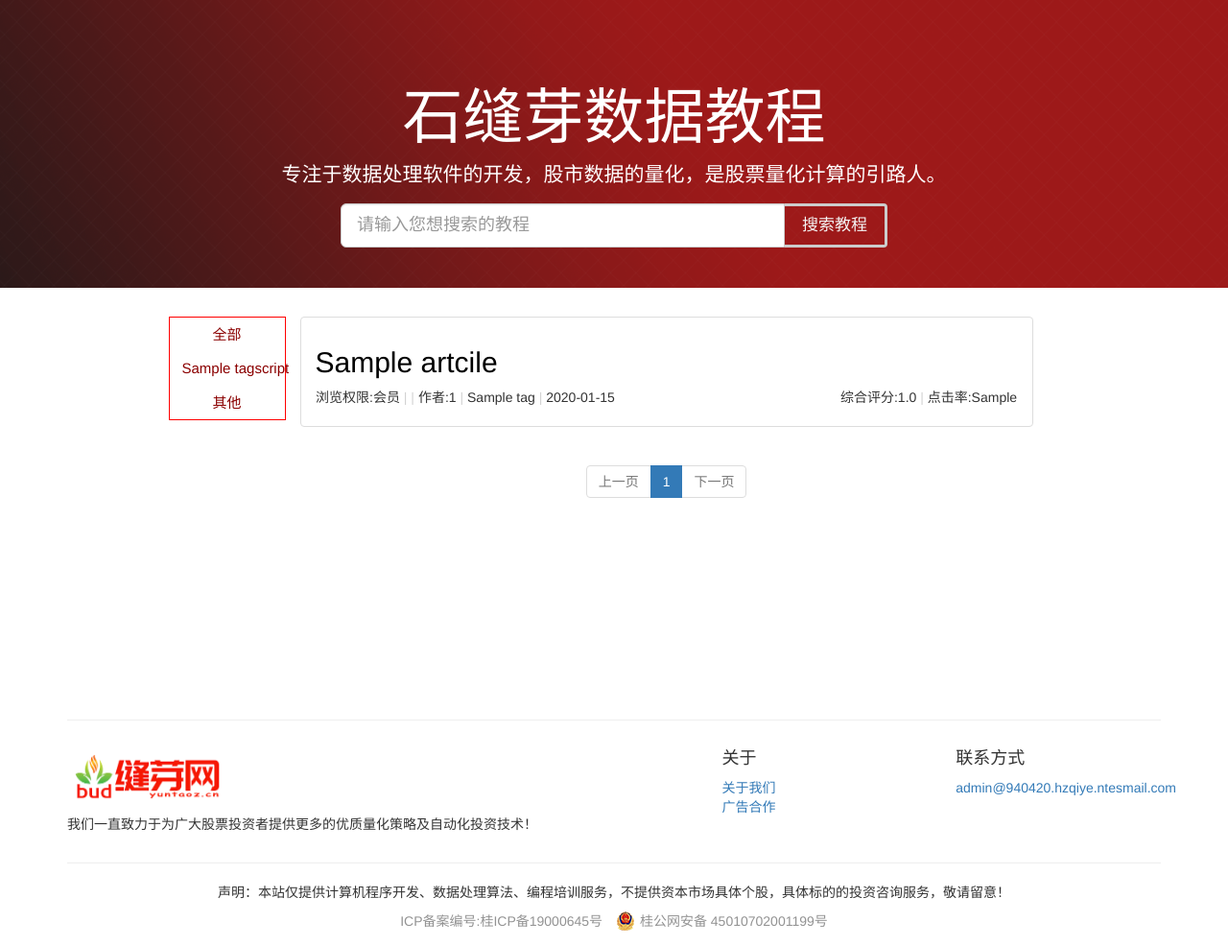
After one commit to sabercc0805/django-shares-plat, a Django app: template WeChat/templates/articlenew.html in a window 1280 px wide. The commit adds this page. Shown: the whole page at 96% size. Run offline with Django 3.2, Linux system fonts and the light colour scheme; the template is opened without the code that fills it: most values are stand-ins (such as "Sample title", 1, 10 or a date in 2020); some libraries are stand-ins or nearby versions.

Commit message:
技术教程目录优化

```diff
--- a/WeChat/User/forms.py
+++ b/WeChat/User/forms.py
@@ -25,6 +25,8 @@ class UserInfoForm(forms.Form):
                                    widget=forms.TextInput(attrs={'class': 'form-control', 'readonly': 'readonly'}))
     level = forms.CharField(label="会员级别", max_length=128,
                                    widget=forms.TextInput(attrs={'class': 'form-control', 'readonly': 'readonly'}))
+    coin = forms.CharField(label="缝芽币", max_length=24,
+                            widget=forms.TextInput(attrs={'class': 'form-control', 'readonly': 'readonly'}))
     phonenum = forms.CharField(label="手机号", max_length=11,min_length=11,widget=forms.TextInput(attrs={'class': 'form-control'}))
     email = forms.EmailField(label="Email",widget=forms.EmailInput(attrs={'class': 'form-control'}))
 
@@ -59,7 +61,7 @@ class ChangePwdForm(forms.Form):
 
 
 class RegisterForm(forms.Form):
-    username = forms.CharField(label="用户名", max_length=128, widget=forms.TextInput(attrs={'class': 'form-control'}))
+    username = forms.CharField(label="用户名", max_length=128,min_length=5, widget=forms.TextInput(attrs={'class': 'form-control','placeholder': "用户名长度大于5字符小于20字符",}))
     password1 = forms.CharField(label="密码", max_length=48, widget=forms.PasswordInput(attrs={'class': 'form-control'}))
     password2 = forms.CharField(label="确认密码", max_length=48,widget=forms.PasswordInput(attrs={'class': 'form-control'}))
     phonenumber = forms.EmailField(label="Email", widget=forms.EmailInput(attrs={'class': 'form-control','placeholder': "目前唯一找回密码的验证方式，请认真填写！",}))
--- /dev/null
+++ b/WeChat/User/templatetags/templatefilter.py
@@ -0,0 +1,6 @@
+from django import template
+register = template.Library()
+
+@register.filter
+def division(value):
+    return round((value / 10),1)
--- a/WeChat/WeChat/settings.py
+++ b/WeChat/WeChat/settings.py
@@ -37,6 +37,7 @@ INSTALLED_APPS = [
     'django.contrib.sessions',
     'django.contrib.messages',
     'django.contrib.staticfiles',
+    'User.templatetags',
     'User',
     'captcha',
     'superuser',
@@ -127,6 +128,10 @@ USE_L10N = True
 USE_TZ = True
 
 
+# session 设置
+SESSION_COOKIE_AGE = 60 * 30 # 设置过期时间10分钟，默认为两周
+SESSION_SAVE_EVERY_REQUEST = True
+SESSION_EXPIRE_AT_BROWSER_CLOSE = True  # 设置关闭浏览器时失效
 # Static files (CSS, JavaScript, Images)
 # https://docs.djangoproject.com/en/2.1/howto/static-files/
 
--- a/WeChat/templates/articlecontent.html
+++ b/WeChat/templates/articlecontent.html
@@ -11,7 +11,7 @@
             <HR>
             <div class="row clearfix">
                 <nav style="text-align: center">
-                    <div class="div-inline">作者：{{ userid }}  时间：{{ createtime }}  点击率：{{ clickrate }}</div>
+                    <div class="div-inline">作者:{{ userid }}&nbsp;  时间:{{ createtime | date:'Y-m-d H:i:s' }}  &nbsp;点击率:{{ clickrate }}</div>
                 </nav>
             </div>
             <BR>
--- a/WeChat/templates/articlemanage.html
+++ b/WeChat/templates/articlemanage.html
@@ -18,7 +18,7 @@
                                 <a class="badge" href="/articledelete/?articletitle={{ artcile.title }}">删除</a>
                                 <a class="badge" href="/articlemodify/?articletitle={{ artcile.title }}">修改</a>
                                 <p class="badge">作者:{{ artcile.userid }}</p>
-		                        {{ artcile.title }}
+                                {{ artcile.title }}
                             </li>
                         {% endfor %}
                     </ul>
--- /dev/null
+++ b/WeChat/templates/articlenew.html
@@ -0,0 +1,266 @@
+{% extends 'base.html' %}
+{% load staticfiles %}
+{% load templatefilter %}
+{% block title %}技术中心{% endblock %}
+
+{% block css %}
+    <style xmlns="http://www.w3.org/1999/html">
+    .bg {
+            background:url({% static 'images/bk.png' %}) no-repeat center;
+            background-size:cover;
+    }
+
+    .sign-button{
+        background-color:rgba(0,0,0,0);
+        outline: none;
+        color: whitesmoke;
+        border-width: 3px;
+    }
+    .sign-button:hover{
+        background-color:white;
+        outline: none;
+        color: darkred;
+       border-width: 3px;
+        border-color:whitesmoke;
+    }
+
+    .class-button{
+        background-color:rgba(0,0,0,0);
+        outline: none;
+        color: darkred;
+        border-width: 1px;
+        border-color:rgba(0,0,0,0);
+        border-Radius:0px;
+        font-size: 15px;
+    }
+    .class-button:hover{
+        background-color:red;
+        outline: none;
+        color: white;
+       border-width: 1px;
+        border-color:whitesmoke;
+        border-Radius:0px;
+        font-size: 15px;
+    }
+
+    .class-button:focus{
+        background-color:red;
+        outline: none;
+        color: white;
+       border-width: 1px;
+        border-color:whitesmoke;
+        border-Radius:0px;
+        font-size: 15px;
+    }
+
+    .btn-primary:active{
+        background-color:red!important;
+        outline: none;
+        color: white;
+       border-width: 1px;
+        border-color:whitesmoke;
+        border-Radius:0px;
+        font-size: 15px;
+    }
+
+    .article-a:link{color:black}
+     .article-a:visited{color:black}
+    .article-a:hover{color:darkred;
+        text-decoration: none;
+    }
+
+    ul li{list-style: none}
+
+    #find{
+        background-color: rgba(0,0,0,0);
+        border: none;
+        font-size: 17px;
+    }
+
+    #find:focus{
+        outline: none;
+    }
+
+    </style>
+{%  endblock %}
+
+{% block content %}
+    <header class="jumbotron masthead bg" style="height: 300px">
+    <div class="container">
+        <br/>
+      <h1 class="text-center" style="color: white">石缝芽数据教程</h1>
+      <p class="lead text-center" style="color: white">专注于数据处理软件的开发，股市数据的量化，是股票量化计算的引路人。</p>
+       <p class="lead text-center">
+        <form method="post"  action="/article/?tag={{ tag }}">
+            <div class="input-group col-md-6 col-md-offset-3">
+                <input name="searchinfo" type="text" class="form-control input-lg" autocomplete="off" placeholder="请输入您想搜索的教程" value={{ search }}>
+                <span class="input-group-addon btn btn-outline sign-button"><input type="submit" value="搜索教程" id="find"></span>
+            </div>
+        </form>
+    </p>
+    </div>
+  </header>
+
+    <div class="row">
+        <div class="col-md-3" id="classbar">
+            <div class="pull-right" style="width: 150px;height: 360px;float: left;left: 0;">
+                <ul class="pull-right" style="margin:0; padding:0;width:122px;border-color:red;border-width: 1px;border-style: solid">
+                    {% if tag == '全部' %}
+                        <li><a  class="btn btn-danger class-button active" style="width:120px" href="/article/?tag=全部&searchinfo={{ search }}">全部</a></li>
+                    {% else %}
+                         <li><a  class="btn btn-danger class-button" style="width:120px" href="/article/?tag=全部&searchinfo={{ search }}">全部</a></li>
+                    {% endif %}
+                    {% for tagscript in tag_list %}
+                        {% if tagscript.name == tag %}
+                            <li><a  class="btn btn-danger class-button active" style="width:120px" href="/article/?tag={{ tagscript.name  }}&searchinfo={{ search }}">{{ tagscript.name }}</a></li>
+                        {% else %}
+                            <li><a class="btn btn-danger class-button" style="width:120px" href="/article/?tag={{ tagscript.name  }}&searchinfo={{ search }}">{{ tagscript.name }}</a></li>
+                        {% endif %}
+                    {% endfor %}
+                    {% if tag == '其他' %}
+                         <li><a  class="btn btn-danger class-button active" style="width:120px" href="/article/?tag=其他&searchinfo={{ search }}">其他</a></li>
+                    {% else %}
+                         <li><a  class="btn btn-danger class-button" style="width:120px" href="/article/?tag=其他&searchinfo={{ search }}">其他</a></li>
+                    {% endif %}
+                </ul>
+            </div>
+        </div>
+        <div class="col-md-7">
+            <div class="row clearfix">
+                <ul class="list-group">
+                        {% for artcile in article_list %}
+                            <li class="list-group-item">
+                                <div>
+                                    <h2>
+                                        <a class="center-block text-left article-a" href="/articlecontent/?title={{ artcile.title }}&currentPage={{ currentPage }}">{{ artcile.title }}</a>
+                                    </h2>
+                                </div>
+                                <div class="row">
+                                    {% if artcile.right == 0 %}
+                                        <p class="pull-left">&nbsp;&nbsp;&nbsp;&nbsp;浏览权限:游客</p>
+                                    {% else %}
+                                        <p class="pull-left">&nbsp;&nbsp;&nbsp;&nbsp;浏览权限:会员</p>
+                                    {% endif %}
+                                    <p class="pull-left" style="color: lightgray">&nbsp;|</p>
+                                    {% if artcile.articlecosttype == 0 %}
+                                        <p class="pull-left">&nbsp;免费</p>
+                                    {% elif artcile.articlecosttype == 1 %}
+                                        <p class="pull-left">&nbsp;积分:{{ artcile.articlecost }}</p>
+                                    {% elif artcile.articlecosttype == 2 %}
+                                        <p class="pull-left">&nbsp;缝芽币:{{ artcile.articlecost }}</p>
+                                    {% endif %}
+                                    <p class="pull-left" style="color: lightgray">&nbsp;|</p>
+                                    <p class="pull-left">&nbsp;作者:{{ artcile.userid }}</p>
+                                <p class="pull-left" style="color: lightgray">&nbsp;|</p>
+                                    <p class="pull-left">&nbsp;{{ artcile.tag }}</p>
+                                <p class="pull-left" style="color: lightgray">&nbsp;|</p>
+                                    <p class="pull-left">&nbsp;{{ artcile.create_time | date:'Y-m-d' }}</p>
+
+                                <p class="pull-right">&nbsp;点击率:{{ artcile.click_nums }}&nbsp;&nbsp;&nbsp;&nbsp;</p>
+                                <p class="pull-right" style="color: lightgray">&nbsp;|</p>
+                                <p class="pull-right">综合评分:{{ artcile.score|division }}</p>
+                                </div>
+                            </li>
+                        {% endfor %}
+                    </ul>
+            </div>
+            <div class="row clearfix">
+                 <nav style="text-align: center">
+                        <ul class="pagination pagination-center" id="pager">
+                                {#上一页按钮开始#}
+                                {# 如果当前页有上一页#}
+                            {% if article_list.has_previous %}
+                                {#  当前页的上一页按钮正常使用#}
+                                <li class="previous"><a href="/article/?page={{ article_list.previous_page_number }}&tag={{ tag }}&searchinfo={{ search }}">上一页</a></li>
+                            {% else %}
+                                {# 当前页的不存在上一页时,上一页的按钮不可用#}
+                                <li class="previous disabled"><a href="#">上一页</a></li>
+                            {% endif %}
+                                {#上一页按钮结束#}
+                                {# 页码开始#}
+                            {% for num in paginator.page_range %}
+                                {% if num == currentPage %}
+                                     <li class="item active"><a href="/article/?page={{ num }}&tag={{ tag }}&searchinfo={{ search }}">{{ num }}</a></li>
+                                {% else %}
+                                     <li class="item"><a href="/article/?page={{ num }}&tag={{ tag }}&searchinfo={{ search }}">{{ num }}</a></li>
+                                {% endif %}
+                             {% endfor %}
+                            {#页码结束#}
+                            {# 下一页按钮开始#}
+                            {% if article_list.has_next %}
+                                <li class="next"><a href="/article/?page={{ article_list.next_page_number }}&tag={{ tag }}&searchinfo={{ search }}">下一页</a></li>
+                            {% else %}
+                                <li class="next disabled"><a href="#">下一页</a></li>
+                            {% endif %}
+                            {# 下一页按钮结束#}
+                        </ul>
+                 </nav>
+            </div>
+        </div>
+    </div>
+
+    <footer class="footer bs-docs-footer" id="foot">
+  <div class="container">
+      <br/>
+      <br/>
+      <hr/>
+    <div class="row footer-top">
+      <div class="col-md-6 col-lg-6">
+        <h5>
+          <img src="{% static 'images/logo.png' %}" style="height: 58px;width: 169px">
+        </h5>
+        <p>我们一直致力于为广大股票投资者提供更多的优质量化策略及自动化投资技术！</p>
+      </div>
+      <div class="col-md-6  col-lg-5 col-lg-offset-1">
+        <div class="row about">
+          <div class="col-sm-6">
+            <h4>关于</h4>
+            <ul class="list-unstyled">
+              <li><a href="/about/">关于我们</a></li>
+              <li><a href="/ad/">广告合作</a></li>
+            </ul>
+          </div>
+          <div class="col-sm-6">
+            <h4>联系方式</h4>
+            <ul class="list-unstyled">
+              <li><a href="mailto:admin@940420.hzqiye.ntesmail.com">admin@940420.hzqiye.ntesmail.com</a></li>
+            </ul>
+          </div>
+        </div>
+
+      </div>
+    </div>
+    <hr/>
+    <div class="row footer-bottom">
+        <p class="text-center">声明：本站仅提供计算机程序开发、数据处理算法、编程培训服务，不提供资本市场具体个股，具体标的的投资咨询服务，敬请留意！</p>
+      <ul class="list-inline text-center">
+        <li><a href="http://gx.beian.miit.gov.cn/" target="_blank" style="display:inline-block;text-decoration:none;height:20px;line-height:20px;"><p style="float:left;height:20px;line-height:20px;margin: 0px 0px 0px 5px; color:#939393;">ICP备案编号:桂ICP备19000645号</p></a></li>
+          <li><a target="_blank" href="http://www.beian.gov.cn/portal/registerSystemInfo?recordcode=45010702001199" style="display:inline-block;text-decoration:none;height:20px;line-height:20px;"><img src="{% static 'images/gh.png' %}" style="float:left;"/><p style="float:left;height:20px;line-height:20px;margin: 0px 0px 0px 5px; color:#939393;">桂公网安备 45010702001199号</p></a></li>
+      </ul>
+    </div>
+  </div>
+</footer>
+{% endblock %}
+
+{% block js %}
+    <script src="http://apps.bdimg.com/libs/jquery/2.1.4/jquery.min.js"></script>
+
+
+    <script type="text/javascript">
+        window.onscroll = function() {
+            var t = document.documentElement.scrollTop || document.body.scrollTop;
+            var b = document.documentElement.scrollHeight || document.body.scrollHeight;
+            var top_div = document.getElementById("classbar");
+            var foot_top = document.getElementById("foot").offsetTop;
+            var top_div_height = top_div.height;
+
+            if (t >= 330) {
+                var divt = t - 330;
+                top_div.style.top = divt + 'px';
+            } else {
+                  top_div.style.top = '0px';
+            }
+        }
+
+    </script>
+{% endblock %}
--- a/WeChat/templates/userinfo.html
+++ b/WeChat/templates/userinfo.html
@@ -139,6 +139,10 @@
                         {{ UserInfo_form.level.label_tag}}
                         {{ UserInfo_form.level}}
                      </p>
+                    <p class="form-group">
+                        {{ UserInfo_form.coin.label_tag}}
+                        {{ UserInfo_form.coin}}
+                     </p>
                      <p class="form-group">
                         {{ UserInfo_form.phonenum.label_tag}}
                         {{ UserInfo_form.phonenum}}
```
Also changed, not shown: WeChat/User/home.py (+50 -10 lines), WeChat/User/models.py (+19 -1 lines).
